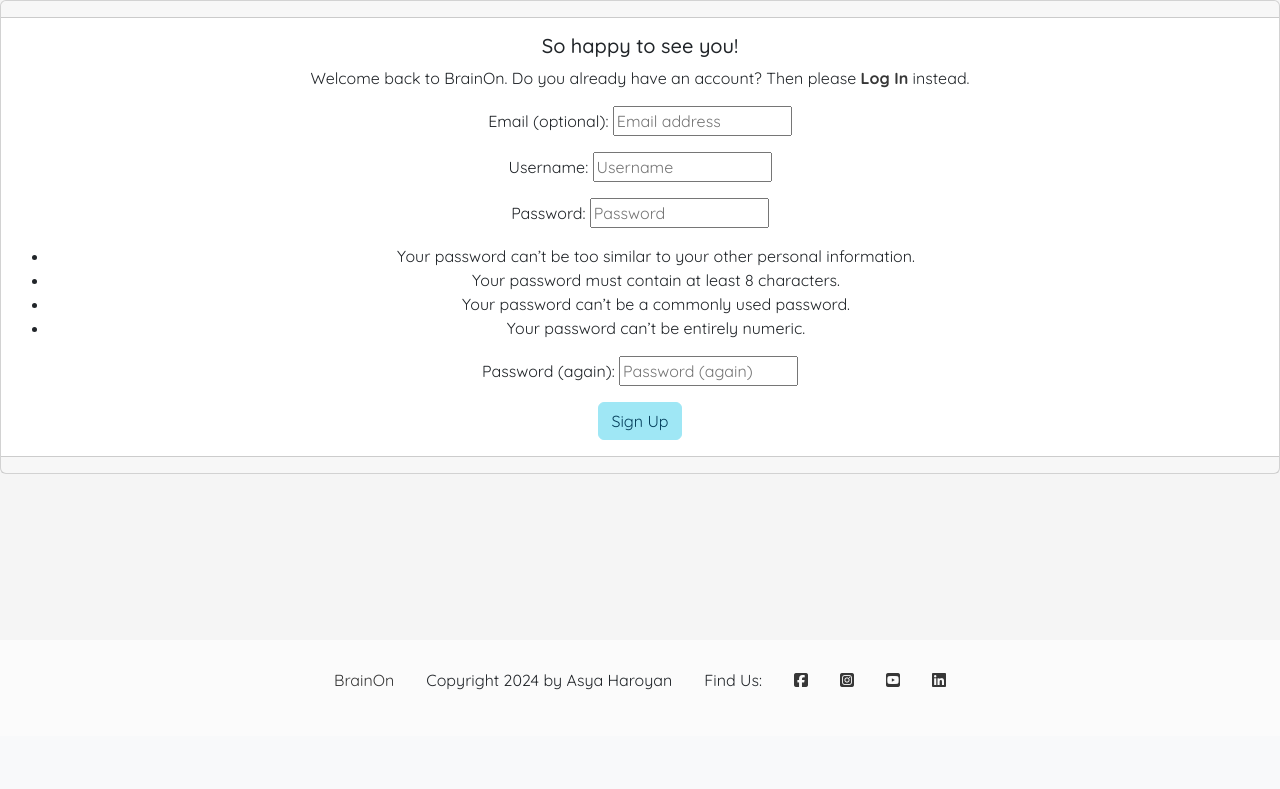
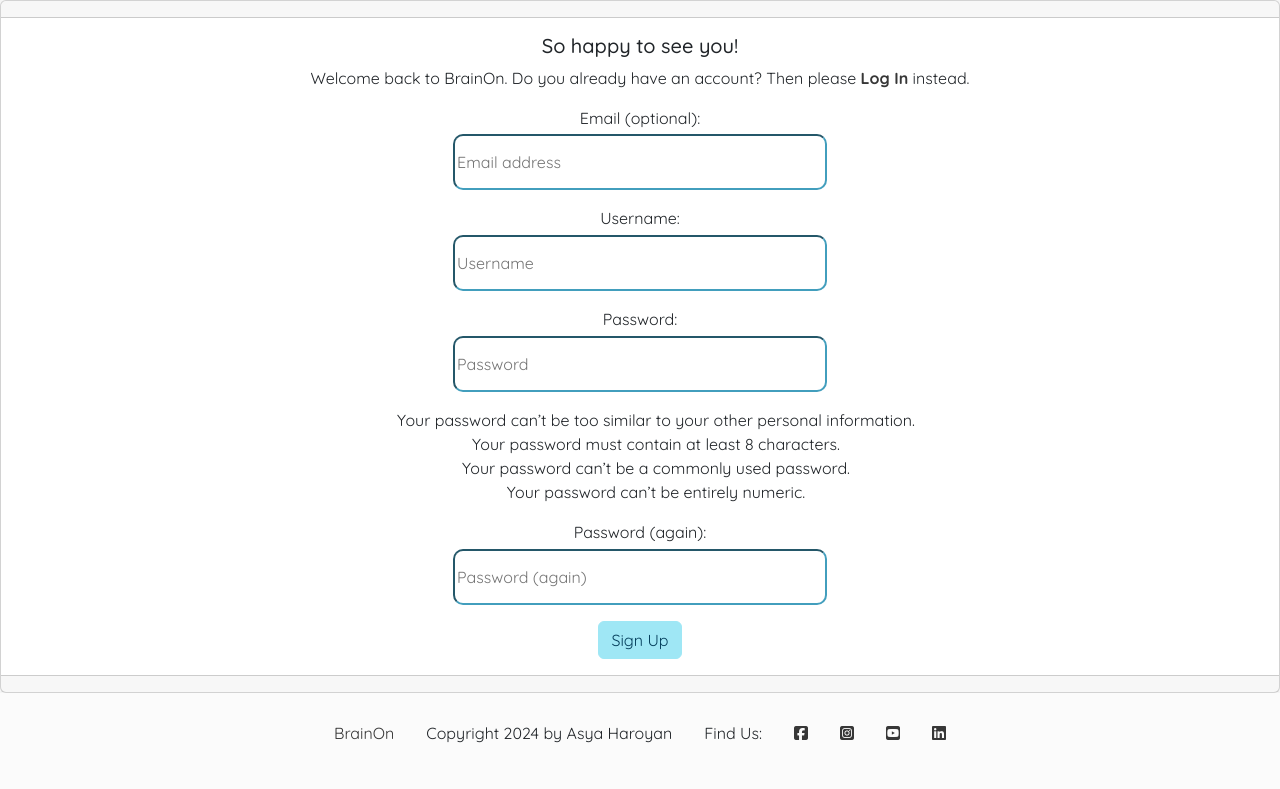
Before and after one commit to asyaharoyan/brainon-django, a Django app: page /accounts/signup/ in a window 1280 px wide. Shown: the part 64-853 px from the top of the page. Before the commit the page ends 754 px from the top, so only its background shows below. Run offline with Django 4.2, Linux system fonts and the light colour scheme; some libraries are stand-ins or nearby versions.

Commit message:
Style register page

```diff
--- a/static/css/base.css
+++ b/static/css/base.css
@@ -82,6 +82,26 @@ main {
     color: gray;
 }
 
+form ul {
+    list-style-type: none;
+
+}
+
+form p label {
+    display: block;
+    margin-bottom: .3rem;
+}
+
+form p input[type="text"],
+form p input[type="email"],
+form p input[type="password"],
+form p textarea {
+    width: 80%;
+    height: 2.5rem;
+    border-radius: 10px;
+    border-color: var(--blue);
+}
+
 /* Footer */
 footer {
     flex-shrink: 0;
@@ -112,6 +132,14 @@ footer a {
 
 @media screen and (min-width: 767px) {
 
+    form p input[type="text"],
+    form p input[type="email"],
+    form p input[type="password"],
+    form p textarea {
+        width: 50%;
+        height: 3rem;
+    }
+
     .lesson-video {
         width: 70%;
     }
@@ -129,6 +157,14 @@ footer a {
 
 @media screen and (min-width: 992px) {
 
+    form p input[type="text"],
+    form p input[type="email"],
+    form p input[type="password"],
+    form p textarea {
+        width: 30%;
+        height: 3.5rem;
+    }
+
     .lesson-video {
         width: 60%;
     }
--- a/static/js/comments.js
+++ b/static/js/comments.js
@@ -40,8 +40,6 @@ for (let button of editButtons) {
 for (let button of deleteButtons) {
   button.addEventListener("click", (e) => {
       let commentId = e.target.getAttribute("data-comment_id");
-      let commentContent = document.getElementById(`comment_${commentId}`)
-      console.log("Delete button clicked. Comment ID:", commentId);
       deleteConfirm.href = `delete_comment/${commentId}`;
       deleteModal.show();
   });
```
